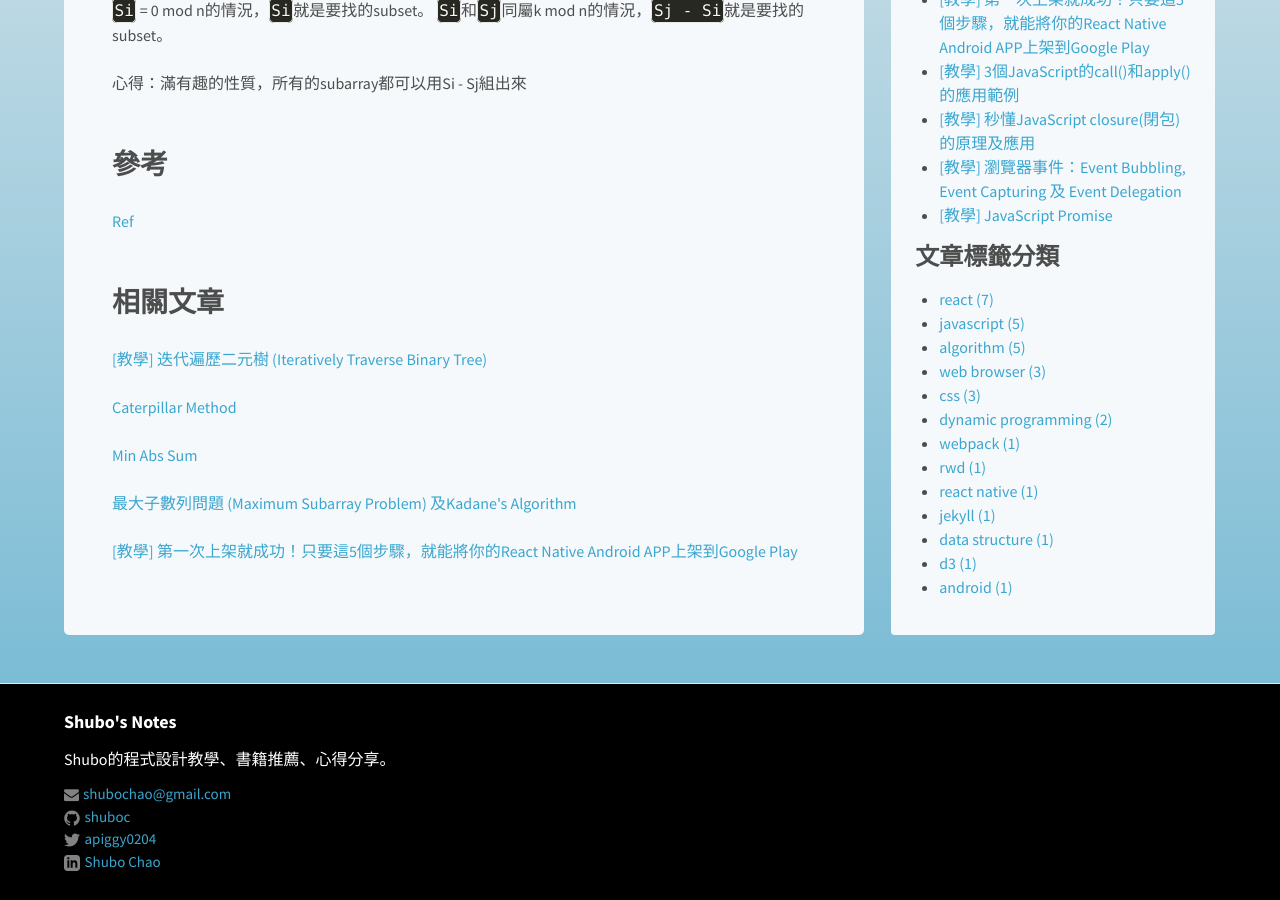
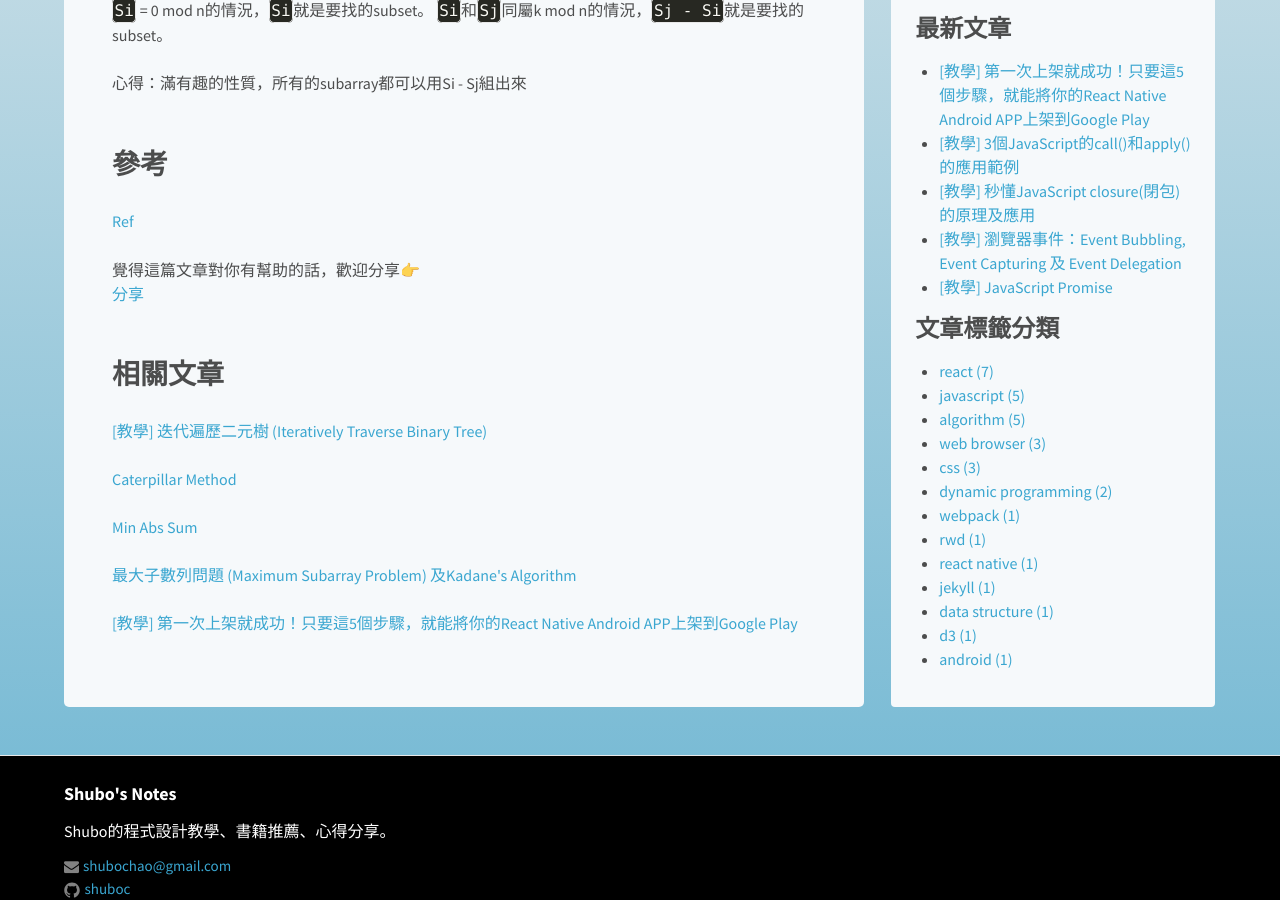
Before and after one commit to shuboc/shuboc.github.io, a Jekyll site: the page built from _posts/2017-03-27-mod-n-sum-subset-problem.md, in a window 1280 px wide and 900 px high, scrolled down 542 px. Built offline with Jekyll 4.4.1, drawn with Linux system fonts in a browser that asks for light colours; nearby versions of some CDN libraries; library files that are not in the unit come from our copies; comment, search, counter and statistics services are not loaded; some of the changed lines change nothing that is shown.

Commit message:
Add social sharing button

```diff
--- a/_layouts/default.html
+++ b/_layouts/default.html
@@ -4,6 +4,14 @@
   {% include head.html %}
 
   <body>
+    <div id="fb-root"></div>
+    <script>(function(d, s, id) {
+      var js, fjs = d.getElementsByTagName(s)[0];
+      if (d.getElementById(id)) return;
+      js = d.createElement(s); js.id = id;
+      js.src = 'https://connect.facebook.net/zh_TW/sdk.js#xfbml=1&version=v3.2&appId=163895163672009&autoLogAppEvents=1';
+      fjs.parentNode.insertBefore(js, fjs);
+    }(document, 'script', 'facebook-jssdk'));</script>
 
     {% include header.html %}
 
--- a/_layouts/post.html
+++ b/_layouts/post.html
@@ -20,6 +20,9 @@
   <div class="post-content" itemprop="articleBody">
     {{ content }}
 
+    覺得這篇文章對你有幫助的話，歡迎分享👉
+    <div class="fb-share-button" data-href="{{ page.url }}" data-layout="button_count" data-size="small" data-mobile-iframe="true"><a target="_blank" href="https://www.facebook.com/sharer/sharer.php?u=https%3A%2F%2Fdevelopers.facebook.com%2Fdocs%2Fplugins%2F&amp;src=sdkpreparse" class="fb-xfbml-parse-ignore">分享</a></div>
+
     {% include related.html %}
   </div>
 
```
